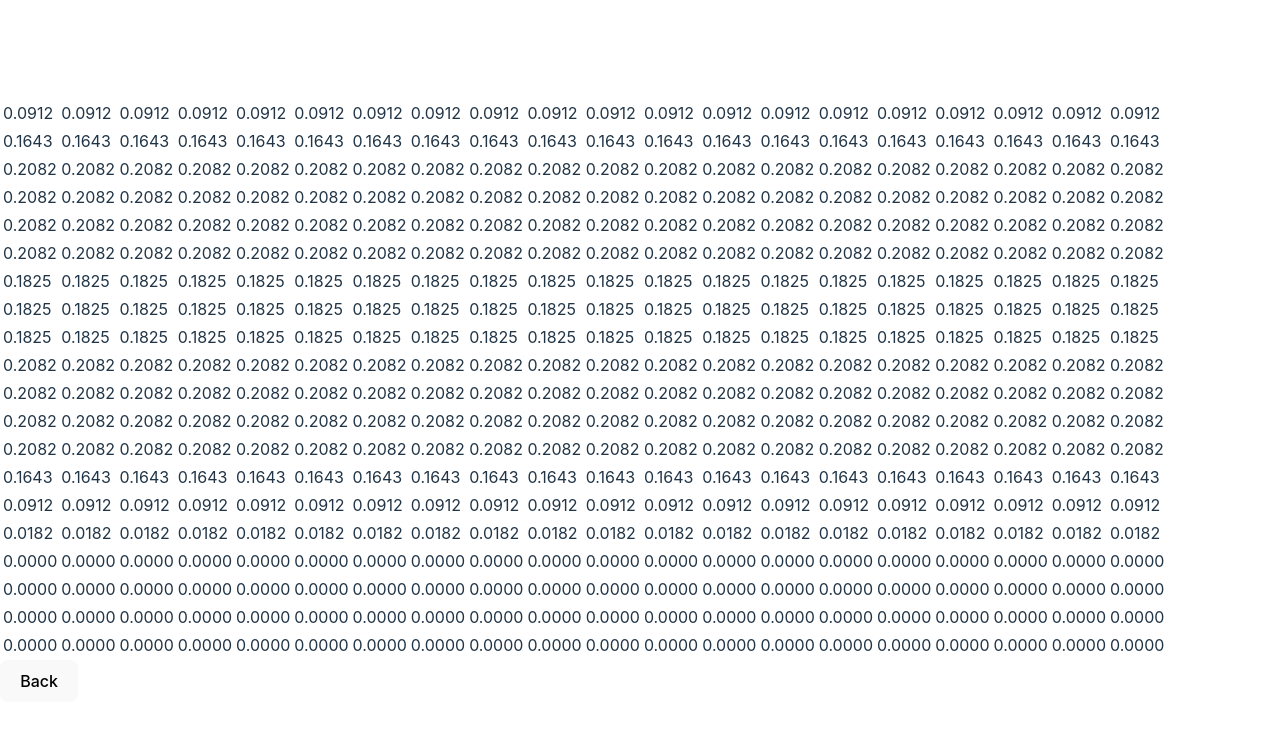
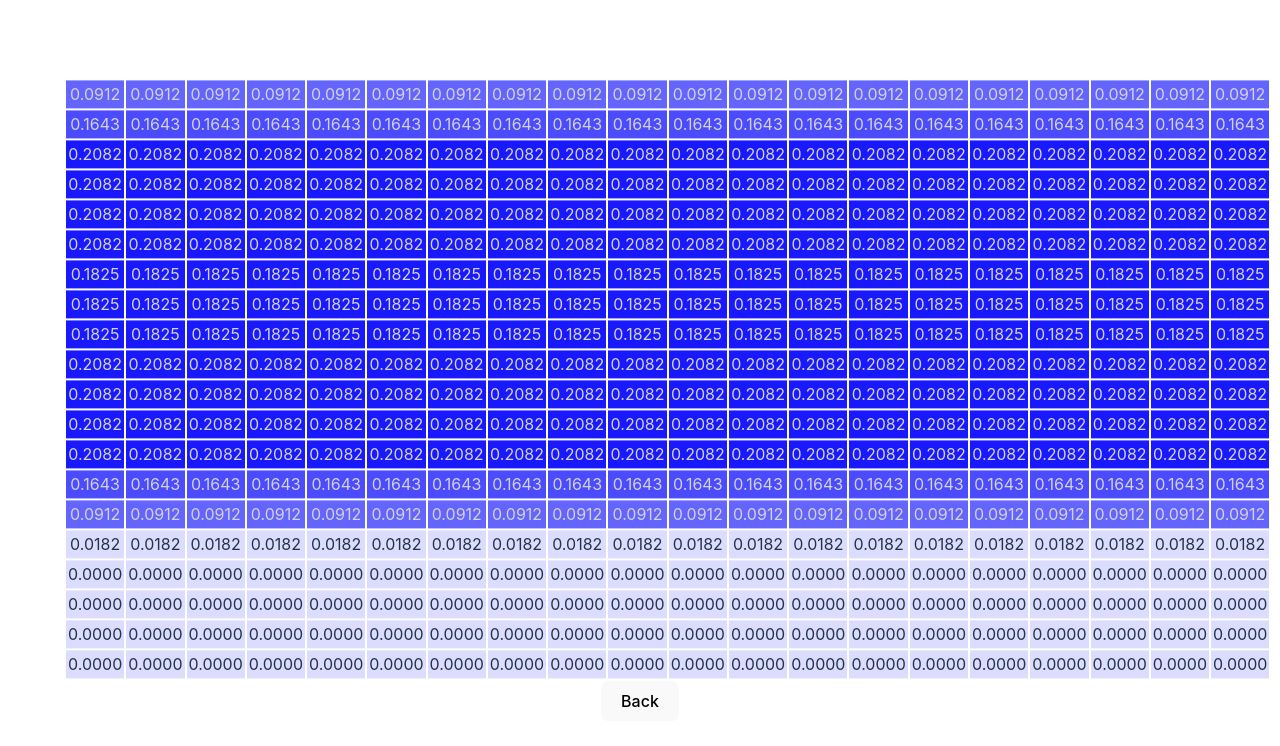
Before and after one commit to radunsb/SeeSomethingSpraySomething, a React (Vite) app: page /results in a window 1280 px wide. Shown: the top 746 px of the page. Built offline with nearby package versions, Linux system fonts and the light colour scheme; no server answers.

Commit message:
basic styling on the results screen

```diff
--- a/src/Results.tsx
+++ b/src/Results.tsx
@@ -1,6 +1,7 @@
 import { NavLink, Link } from "react-router";
-import { computeSprayPattern } from "./utility/SpraySimulation";
+import { computeSprayPattern, ProductElement } from "./utility/SpraySimulation";
 import {UtilityInterfaces} from "./utility/models.ts"
+import "./styles/Results.css"
 
 interface ResultsProps{
     params: Map<string, UtilityInterfaces.Parameter>;
@@ -8,11 +9,33 @@ interface ResultsProps{
 
 const Results = ({params}:ResultsProps) => {
     const productAspray = computeSprayPattern(params);
+
+    let maxSpray = 0;
+    let maxRow = -1;
+    let maxCol = -1;
+
+    let curRow = 0;
+    for (let row of productAspray){
+        let curCol = 0;
+        curRow += 1;
+        for(let element of row){
+            if (element.getVolumeApplied() > maxSpray){
+                maxSpray = element.getVolumeApplied();
+                maxRow = curRow;
+                maxCol = curCol;
+            }
+            curCol += 1;
+        }
+    }
+
+    const numGradientShades = 5;
+    const gradInterval = maxSpray / numGradientShades;
+
     return (
-        <div>
+        <div id="results-container" className="centered">
             <table>
                 <tbody>
-                {productAspray.map((row, rowIndex) => <tr key={rowIndex}>{row.map((element, eIndex) => <td key={eIndex}>{element.getVolumeApplied().toFixed(4)}</td>)}</tr>)}
+                {productAspray.map((row, rowIndex) => <tr key={rowIndex}>{row.map((element, eIndex) => <td className={`spray-element spray-gradient-${Math.floor(element.getVolumeApplied() / gradInterval)}`} key={eIndex}>{element.getVolumeApplied().toFixed(4)}</td>)}</tr>)}
                 </tbody>
             </table>
             <div>
--- a/src/styles/Results.css
+++ b/src/styles/Results.css
@@ -0,0 +1,40 @@
+#results-container {
+    width: 90vw;
+    display:flex;
+    flex-direction: column;
+    justify-content: center;
+    text-align: center;
+}
+
+.spray-element{
+    padding: 2px;
+    border: 1px white;
+}
+
+.spray-gradient-0 {
+    background-color: rgb(220, 220, 255);
+}
+
+.spray-gradient-1{
+    background-color: rgb(125, 125, 255);
+}
+
+.spray-gradient-2{
+    background-color: rgb(100, 100, 255);
+    color: lightgrey;
+}
+
+.spray-gradient-3{
+    background-color: rgb(75, 75, 255);
+    color: lightgrey;
+}
+
+.spray-gradient-4{
+    background-color: rgb(25, 25, 255);
+    color: lightgrey;
+}
+
+.spray-gradient-5{
+    background-color: rgb(25, 25, 255);
+    color: lightgrey;
+}
--- a/src/utility/SpraySimulation.ts
+++ b/src/utility/SpraySimulation.ts
@@ -65,7 +65,7 @@ export function updateGlobalParams(parameterMap:Map<String, UtilityInterfaces.Pa
 
     const new_line_speed = parameterMap.get("line_speed");
     if(typeof new_line_speed !== "undefined"){
-        console.log(`old line speed: ${GlobalParams.LINE_SPEED}\nnew line speed:${new_line_speed.value}`);
+        //console.log(`old line speed: ${GlobalParams.LINE_SPEED}\nnew line speed:${new_line_speed.value}`);
         GlobalParams.LINE_SPEED = Number(new_line_speed.value);
     }
 
@@ -124,7 +124,7 @@ namespace LocalConstants{
     export const ELEMENT_AREA = ELEMENT_LENGTH*ELEMENT_WIDTH;
 }
 
-class ProductElement{
+export class ProductElement{
     readonly yPos: number;
     readonly xOffset: number;
     private volumeApplied: number;
@@ -236,7 +236,7 @@ function InitializeProductArray() : ProductElement[][]{
 }
 
 export function computeSprayPattern(parameterMap:Map<String, UtilityInterfaces.Parameter>) : ProductElement[][]{
-    console.log("computing spray pattern");
+    //console.log("computing spray pattern");
 
     //update the local copies of global parameters
     updateGlobalParams(parameterMap);
```
